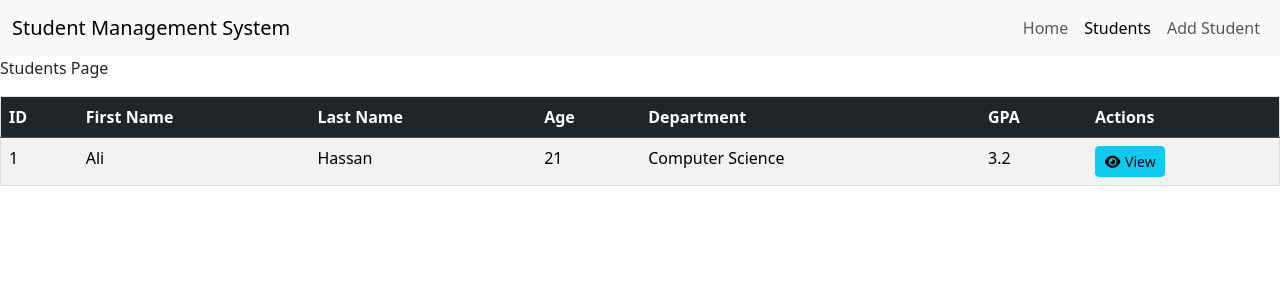
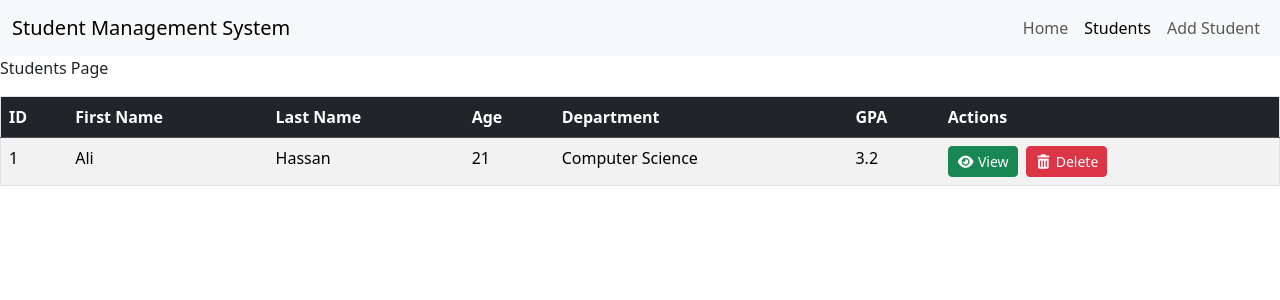
Before and after one commit to oniaz/ITI-Angular-Student-Management-System, an Angular app: page /students in a window 1280 px wide. Shown: the top 300 px of the page. Built offline with nearby package versions, Linux system fonts and the light colour scheme.

Commit message:
feat: add delete button to Student Table

```diff
--- a/src/app/components/student-table/student-table.component.html
+++ b/src/app/components/student-table/student-table.component.html
@@ -38,9 +38,15 @@
                 <!-- <td>{{ student.enrollmentDate }}</td> -->
                 <!-- <td>{{ student.isActive }}</td> -->
                 <td>
-                    <a [routerLink]="['/student', student.id]" class="btn btn-sm btn-info">
-                        <i class="fas fa-eye"></i> View
-                    </a>
+                    <div class="d-flex gap-2">
+                        <a [routerLink]="['/student', student.id]" class="btn btn-sm btn-success">
+                            <i class="fas fa-eye"></i> View
+                        </a>
+
+                        <button (click)="onDelete(student.id)" class="btn btn-sm btn-danger">
+                            <i class="fas fa-trash-alt"></i> Delete
+                        </button>
+                    </div>
                 </td>
             </tr>
         </tbody>
--- a/src/app/components/student-table/student-table.component.ts
+++ b/src/app/components/student-table/student-table.component.ts
@@ -10,4 +10,10 @@ import { StudentsService } from '../../services/students.service';
 export class StudentTableComponent {
   constructor(private studentsService: StudentsService) { }
   studentsData$ = this.studentsService.currentData$;
+
+  onDelete(id: number): void {
+    if (confirm('Are you sure you want to delete this student?')) {
+      this.studentsService.deleteStudent(id);
+    }
+  }
 }
--- a/src/app/services/students.service.ts
+++ b/src/app/services/students.service.ts
@@ -38,7 +38,13 @@ export class StudentsService {
   }
 
   getStudentById(id: number): Student | undefined {
-    // We look into the current value of the BehaviorSubject
     return this.studentsData.value.find(s => s.id === id);
   }
+
+  deleteStudent(id: number): void {
+    const currentStudents = this.studentsData.value;
+    const updatedStudents = currentStudents.filter(student => student.id !== id);
+    this.studentsData.next(updatedStudents);
+    console.log(`Student ${id} deleted.`);
+  }
 }
```
